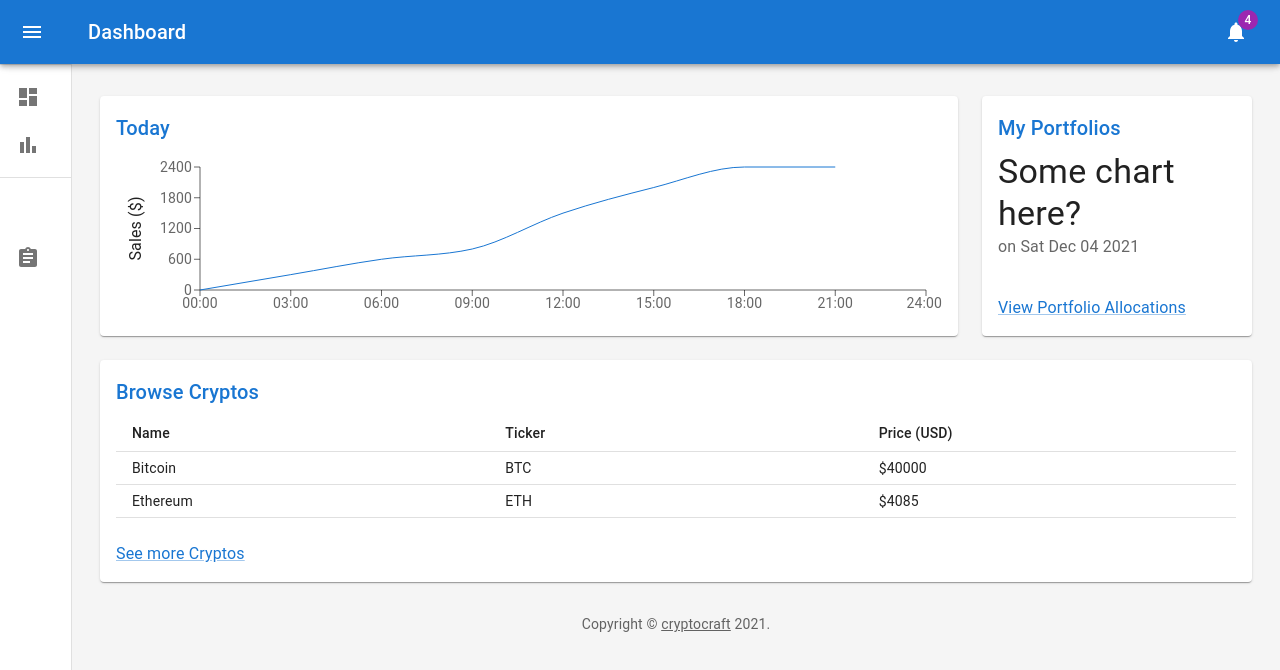
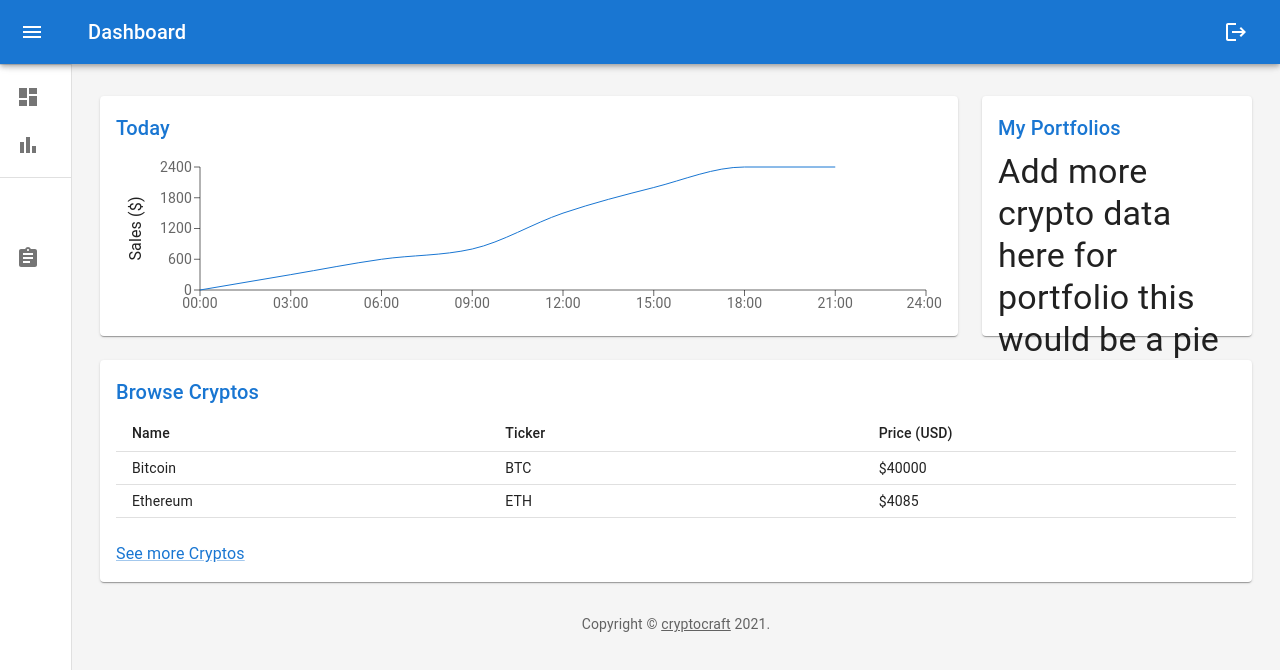
Before and after one commit to gulpinhenry/cryptocraft, a React (Create React App) app in the folder client/: page /me in a window 1280 px wide. Shown: the top 670 px of the page. Built offline with nearby package versions, Linux system fonts and the light colour scheme.

Commit message:
add logout feature

```diff
--- a/client/src/App.js
+++ b/client/src/App.js
@@ -52,7 +52,7 @@ function App() {
           {/* <Navbar /> */}
           <Switch>
             <Route exact path="/">
-              <Login />
+              <LogIn />
             </Route>
             <Route exact path="/login">
               <LogIn />
--- a/client/src/components/Deposits.js
+++ b/client/src/components/Deposits.js
@@ -13,7 +13,8 @@ export default function Deposits() {
         <React.Fragment>
             <Title>My Portfolios</Title>
             <Typography component="p" variant="h4">
-                Some chart here?
+                Add more crypto data here
+                for portfolio this would be a pie chart
             </Typography>
             {/* add a chart pie chart hereinstead of the value */}
             <Typography color="text.secondary" sx={{ flex: 1 }}>
@@ -21,7 +22,7 @@ export default function Deposits() {
             </Typography>
             <div>
                 <Link color="primary" href="#" onClick={preventDefault}>
-                    View Portfolio Allocations
+                    View More Data (in portfolios this would portfolio allocation)
                 </Link>
             </div>
         </React.Fragment>
--- a/client/src/pages/Dashboard.js
+++ b/client/src/pages/Dashboard.js
@@ -16,12 +16,13 @@ import Paper from '@mui/material/Paper';
 import Link from '@mui/material/Link';
 import MenuIcon from '@mui/icons-material/Menu';
 import ChevronLeftIcon from '@mui/icons-material/ChevronLeft';
-import NotificationsIcon from '@mui/icons-material/Notifications';
+import LogoutIcon from '@mui/icons-material/Logout';
 import { mainListItems, secondaryListItems } from '../components/listItems';
 import Chart from '../components/Chart';
 import Deposits from '../components/Deposits';
 import Browse from '../components/BrowseCryptos';
 import '../styles/dashboard.css';
+import Auth from '../utils/auth';
 
 function Copyright(props) {
     return (
@@ -90,6 +91,12 @@ function DashboardContent() {
         setOpen(!open);
     };
 
+    const logout = (event) => {
+        event.preventDefault();
+        console.log("logout");
+        Auth.logout();
+      }
+
     return (
         <ThemeProvider theme={mdTheme}>
             <Box sx={{ display: 'flex' }}>
@@ -122,8 +129,9 @@ function DashboardContent() {
                             Dashboard
                         </Typography>
                         <IconButton color="inherit">
-                            <Badge badgeContent={4} color="secondary">
-                                <NotificationsIcon />
+                            <Badge color="secondary" onClick={logout}>
+                                <LogoutIcon />
+                                {/* logout here */}
                             </Badge>
                         </IconButton>
                     </Toolbar>
```
